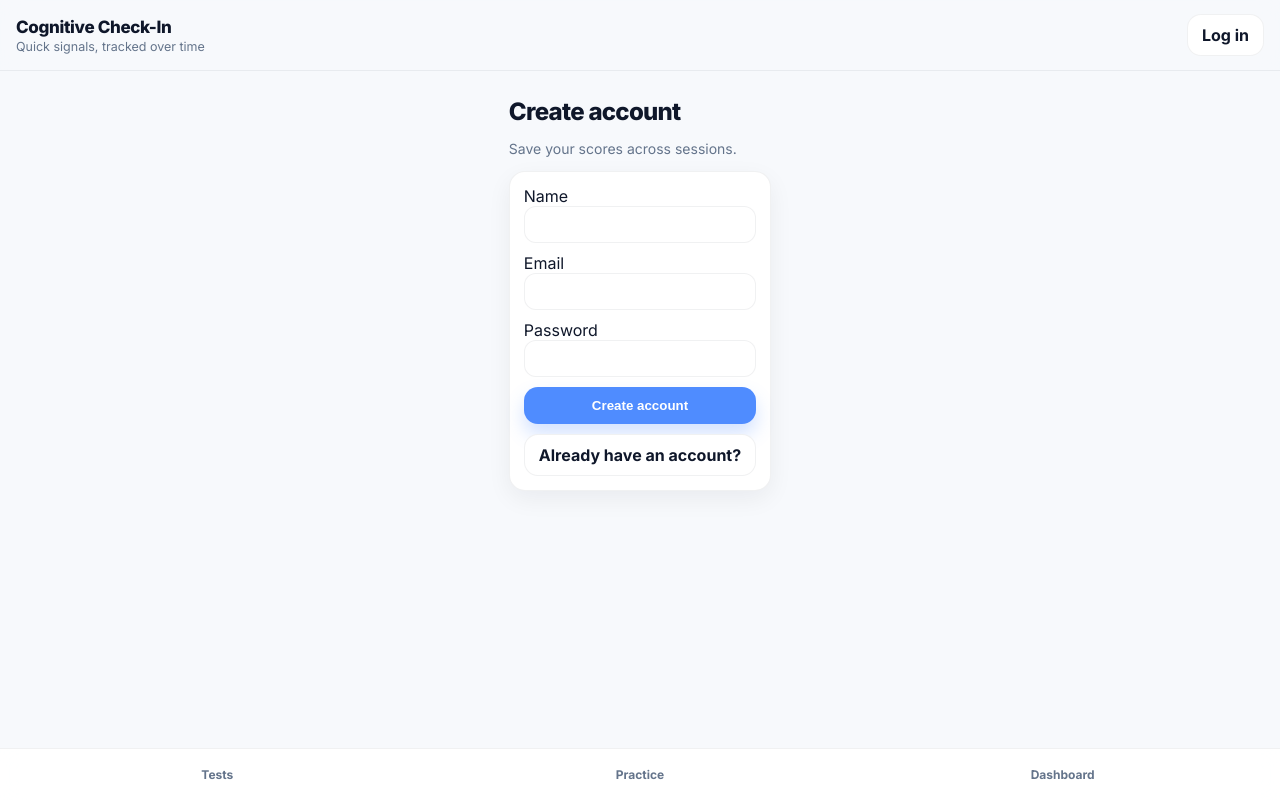
After one commit to celine-propel/memory-lane, a Flask app: page /register in a window 1280 px wide. The commit adds this page. Run offline with Flask 3, Linux system fonts and the light colour scheme.

Commit message:
added sign up and log in features

```diff
--- a/app.py
+++ b/app.py
@@ -1,57 +1,135 @@
-from flask import Flask, render_template, request, redirect, url_for, jsonify
+from flask import Flask, render_template, request, redirect, url_for, jsonify, session
+from functools import wraps
 from datetime import datetime
-from db import init_db, get_demo_user_id, add_score, get_scores
+from werkzeug.security import generate_password_hash, check_password_hash
+
+from db import (
+    init_db, create_user, get_user_by_email, get_user_by_id,
+    add_score, get_scores
+)
 
 app = Flask(__name__)
+app.secret_key = "dev-change-this"  # hackathon OK; change for real production
+
+@app.before_request
+def require_login():
+    allowed_routes = {"login", "register", "static"}
+    if request.endpoint in allowed_routes:
+        return
+
+    if not session.get("user_id"):
+        return redirect(url_for("login"))
 
 init_db()
 
+def current_user():
+    uid = session.get("user_id")
+    return get_user_by_id(uid) if uid else None
+
+def login_required(fn):
+    @wraps(fn)
+    def wrapper(*args, **kwargs):
+        if not session.get("user_id"):
+            return redirect(url_for("login"))
+        return fn(*args, **kwargs)
+    return wrapper
+
 @app.route("/")
 def home():
-    return render_template("home.html")
+    return render_template("home.html", user=current_user(), subtitle="Quick signals, tracked over time")
+
+@app.route("/register", methods=["GET", "POST"])
+def register():
+    if request.method == "POST":
+        name = request.form.get("name", "").strip()
+        email = request.form.get("email", "").strip().lower()
+        password = request.form.get("password", "")
+
+        if not name or not email or not password:
+            return render_template("register.html", error="Please fill out all fields.")
+
+        if get_user_by_email(email):
+            return render_template("register.html", error="That email is already registered.")
+
+        pw_hash = generate_password_hash(password)
+        create_user(name, email, pw_hash, datetime.utcnow().isoformat())
+
+        user = get_user_by_email(email)
+        session["user_id"] = user["id"]
+        return redirect(url_for("dashboard"))
+
+    return render_template("register.html")
+
+@app.route("/login", methods=["GET", "POST"])
+def login():
+    if request.method == "POST":
+        email = request.form.get("email", "").strip().lower()
+        password = request.form.get("password", "")
+
+        user = get_user_by_email(email)
+        if not user or not check_password_hash(user["password_hash"], password):
+            return render_template("login.html", error="Invalid email or password.")
+
+        session["user_id"] = user["id"]
+        return redirect(url_for("dashboard"))
+
+    return render_template("login.html")
+
+@app.route("/logout")
+def logout():
+    session.pop("user_id", None)
+    return redirect(url_for("home"))
 
 @app.route("/tests")
+@login_required
 def tests():
-    # list of "assessment games"
     games = [
         {"id": "stroop", "name": "Color Interference (Stroop)", "domain": "Executive Function", "minutes": 2},
         {"id": "tapping", "name": "Finger Tapping", "domain": "Motor Timing", "minutes": 1},
         {"id": "fluency", "name": "Verbal Fluency", "domain": "Language", "minutes": 1},
     ]
-    return render_template("tests.html", games=games)
+    return render_template("tests.html", games=games, user=current_user(), subtitle="Assessment tests")
 
 @app.route("/practice")
+@login_required
 def practice():
-    # personalized training plan (demo version: rule-based)
     plan = [
         {"name": "Speed Warm-up", "desc": "Short reaction drills to reduce hesitation.", "days": "Mon/Wed/Fri"},
         {"name": "Inhibition Practice", "desc": "Stroop-like practice with easier settings.", "days": "Tue/Thu"},
-        {"name": "Focus Reset", "desc": "1-minute calm + attention reset before tests.", "days": "Daily"},
+        {"name": "Focus Reset", "desc": "1-minute attention reset before tests.", "days": "Daily"},
     ]
-    return render_template("practice.html", plan=plan)
+    return render_template("practice.html", plan=plan, user=current_user(), subtitle="Personalized training")
 
 @app.route("/dashboard")
+@login_required
 def dashboard():
-    user_id = get_demo_user_id()
-    scores = get_scores(user_id, limit=30)
-    # simple aggregates for demo
+    user = current_user()
+    scores = get_scores(user["id"], limit=30)
+
     latest_by_domain = {}
     for s in scores:
         if s["domain"] not in latest_by_domain:
             latest_by_domain[s["domain"]] = s
-    return render_template("dashboard.html", scores=scores, latest_by_domain=latest_by_domain)
 
-# Demo endpoint: "save a score" (later this becomes your ML output)
+    return render_template(
+        "dashboard.html",
+        user=user,
+        scores=scores,
+        latest_by_domain=latest_by_domain,
+        subtitle="Your results"
+    )
+
 @app.post("/api/score")
+@login_required
 def api_score():
-    user_id = get_demo_user_id()
+    user = current_user()
     payload = request.get_json(force=True)
     game = payload.get("game", "unknown")
     domain = payload.get("domain", "unknown")
     value = payload.get("value", 0.0)
     created_at = datetime.utcnow().isoformat()
 
-    add_score(user_id, game, domain, value, created_at)
+    add_score(user["id"], game, domain, value, created_at)
     return jsonify({"ok": True})
 
 if __name__ == "__main__":
--- a/requirements.txt
+++ b/requirements.txt
@@ -1 +1,2 @@
 flask
+werkzeug
--- a/schema.sql
+++ b/schema.sql
@@ -1,6 +1,9 @@
 CREATE TABLE IF NOT EXISTS user (
   id INTEGER PRIMARY KEY AUTOINCREMENT,
-  name TEXT NOT NULL
+  name TEXT NOT NULL,
+  email TEXT NOT NULL UNIQUE,
+  password_hash TEXT NOT NULL,
+  created_at TEXT NOT NULL
 );
 
 CREATE TABLE IF NOT EXISTS score (
--- a/static/js/app.js
+++ b/static/js/app.js
@@ -11,3 +11,34 @@ async function demoSaveScore(game, domain) {
     // send user to dashboard so they see it worked
     window.location.href = "/dashboard";
   }
+
+  (function () {
+    const btn = document.getElementById("avatarBtn");
+    const menu = document.getElementById("profileMenu");
+    if (!btn || !menu) return;
+
+    function openMenu() {
+      menu.classList.add("show");
+      menu.setAttribute("aria-hidden", "false");
+    }
+    function closeMenu() {
+      menu.classList.remove("show");
+      menu.setAttribute("aria-hidden", "true");
+    }
+
+    btn.addEventListener("click", (e) => {
+      e.stopPropagation();
+      if (menu.classList.contains("show")) closeMenu();
+      else openMenu();
+    });
+
+    // click outside closes
+    menu.addEventListener("click", (e) => {
+      if (e.target === menu) closeMenu();
+    });
+
+    // escape closes (desktop)
+    document.addEventListener("keydown", (e) => {
+      if (e.key === "Escape") closeMenu();
+    });
+  })();
--- a/templates/base.html
+++ b/templates/base.html
@@ -25,9 +25,22 @@
         <div class="app-title">Cognitive Check-In</div>
         <div class="app-subtitle">{{ subtitle or "Quick signals, tracked over time" }}</div>
       </div>
-      <a class="avatar" href="/dashboard" aria-label="Profile">
-        <span>DC</span>
-      </a>
+      {% if user %}
+        <button class="avatar" id="avatarBtn" aria-label="Profile menu" type="button">
+            <span>{{ user.name[:2]|upper }}</span>
+        </button>
+
+        <div class="menu" id="profileMenu" aria-hidden="true">
+            <div class="menu-card">
+            <div class="menu-title">{{ user.name }}</div>
+            <a class="menu-item" href="/dashboard">Dashboard</a>
+            <a class="menu-item danger" href="/logout">Log out</a>
+            </div>
+        </div>
+        {% else %}
+        <a class="btn" href="/login" style="text-decoration:none;">Log in</a>
+        {% endif %}
+
     </header>
 
     <main class="content">
--- /dev/null
+++ b/templates/register.html
@@ -0,0 +1,16 @@
+{% extends "base.html" %}
+{% block content %}
+  <h1>Create account</h1>
+  <p>Save your scores across sessions.</p>
+
+  <div class="card" style="max-width:420px;">
+    {% if error %}<p class="note" style="color:#b91c1c;">{{ error }}</p>{% endif %}
+    <form method="post" style="display:flex; flex-direction:column; gap:10px;">
+      <label>Name<br><input name="name" required style="width:100%; padding:10px; border-radius:12px; border:1px solid var(--border);"></label>
+      <label>Email<br><input name="email" type="email" required style="width:100%; padding:10px; border-radius:12px; border:1px solid var(--border);"></label>
+      <label>Password<br><input name="password" type="password" required style="width:100%; padding:10px; border-radius:12px; border:1px solid var(--border);"></label>
+      <button class="btn btn-primary" type="submit">Create account</button>
+      <a class="btn" href="/login" style="text-decoration:none; text-align:center;">Already have an account?</a>
+    </form>
+  </div>
+{% endblock %}
```
Also changed, not shown: db.py (+21 -7 lines), games_config.py (added, +27 -0 lines), static/css/style.css (+53 -0 lines), templates/login.html (added, +15 -0 lines), app.db, static/js/games/stroop.js (added), static/js/games/tapping.js (added).
